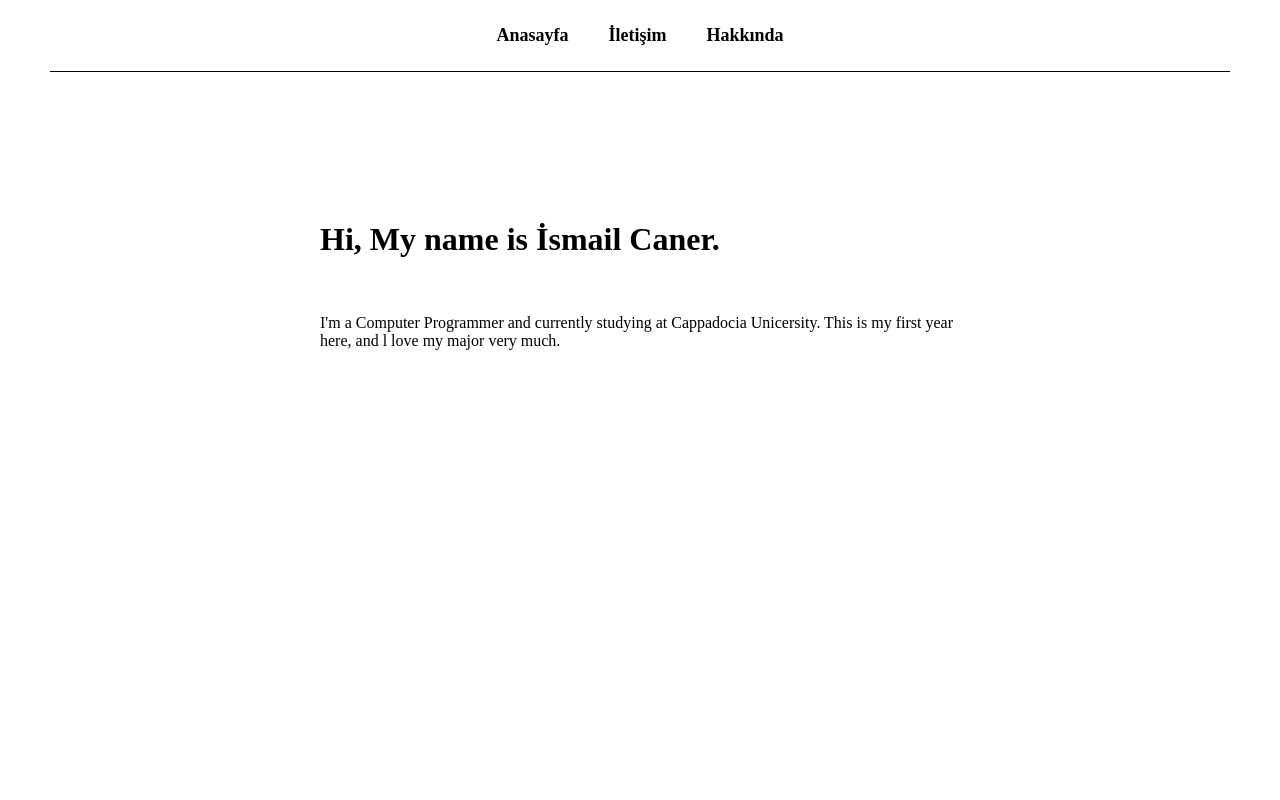
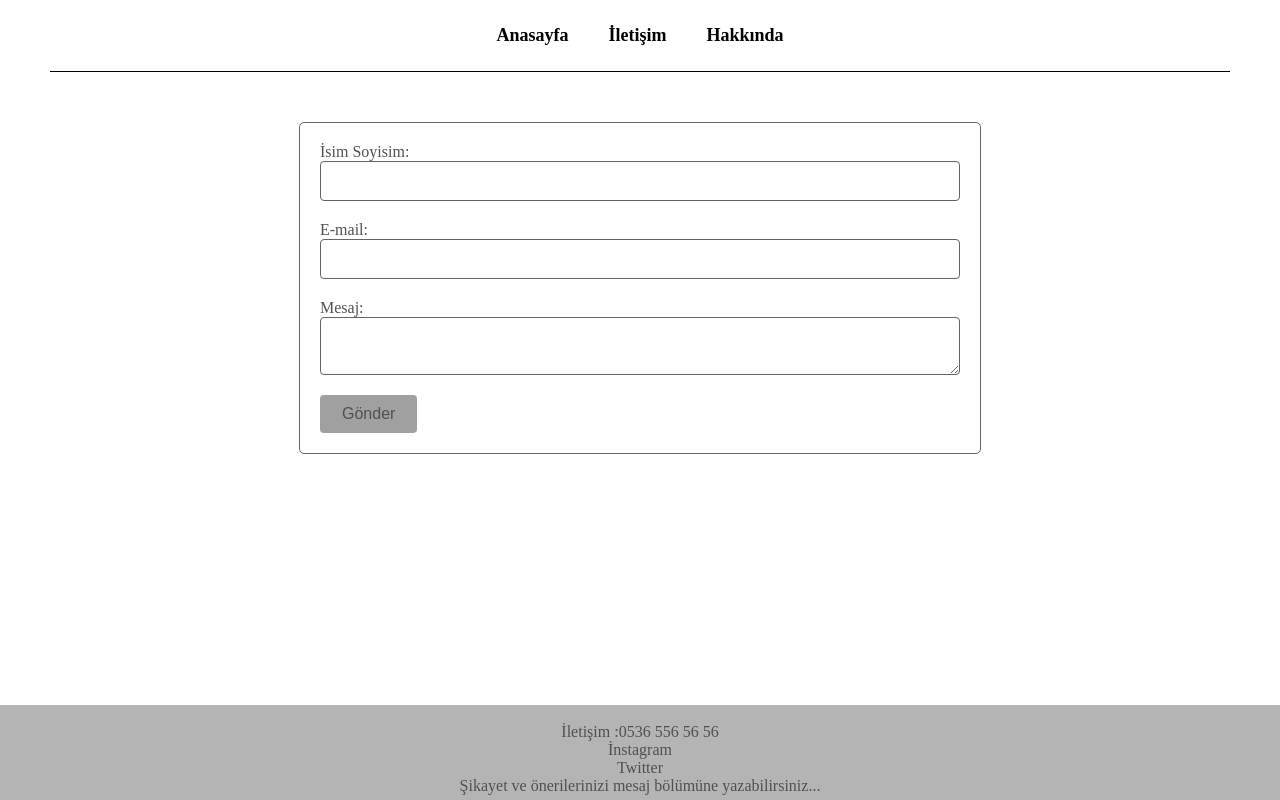
Before and after one commit to ismailcaner/ismailcaner.github.io, a plain HTML site: page index2.html in a window 1280 px wide. Drawn offline with Linux system fonts and the light colour scheme.

Commit message:
Update index2.html

```diff
--- a/index2.html
+++ b/index2.html
@@ -4,11 +4,12 @@
     <meta charset="UTF-8">
     <meta http-equiv="X-UA-Compatible" content="IE=edge">
     <meta name="viewport" content="width=device-width, initial-scale=1.0">
-    <title>Hakkında</title>
+    <title>İletişim</title>
     <link rel="stylesheet" href="style.css">
+
 </head>
 <body>
-    <header>
+	<header>
         <div>
         <a href="index.html" class="bar"> Anasayfa </a>
         </div>
@@ -19,10 +20,22 @@
            <a href="index3.html" class="bar"> Hakkında </a>
         </div>
     </header>
-   <div class="info">
-    <h1>Hi, My name is İsmail Caner.</h1>
-    <br><p>I'm a Computer Programmer and currently studying at Cappadocia Unicersity.
-        This is my first year here, and l love my major very much. </p>
-    </div>
+	<form class="post">
+		<label for="name">İsim Soyisim:</label>
+		<input type="text" id="name" name="name">
+		<label for="email">E-mail:</label>
+		<input type="text" id="email" name="email">
+		<label for="message">Mesaj:</label>
+		<textarea id="message" name="message"></textarea>
+		<input type="submit" value="Gönder">
+	</form>
 </body>
 </html>
+<footer>
+
+	<br>İletişim :0536 556 56 56
+	<br><a href="#"> İnstagram</a>
+	<br><a href="#"> Twitter</a>
+	<br>Şikayet ve önerilerinizi mesaj bölümüne yazabilirsiniz...
+
+</footer>
```
